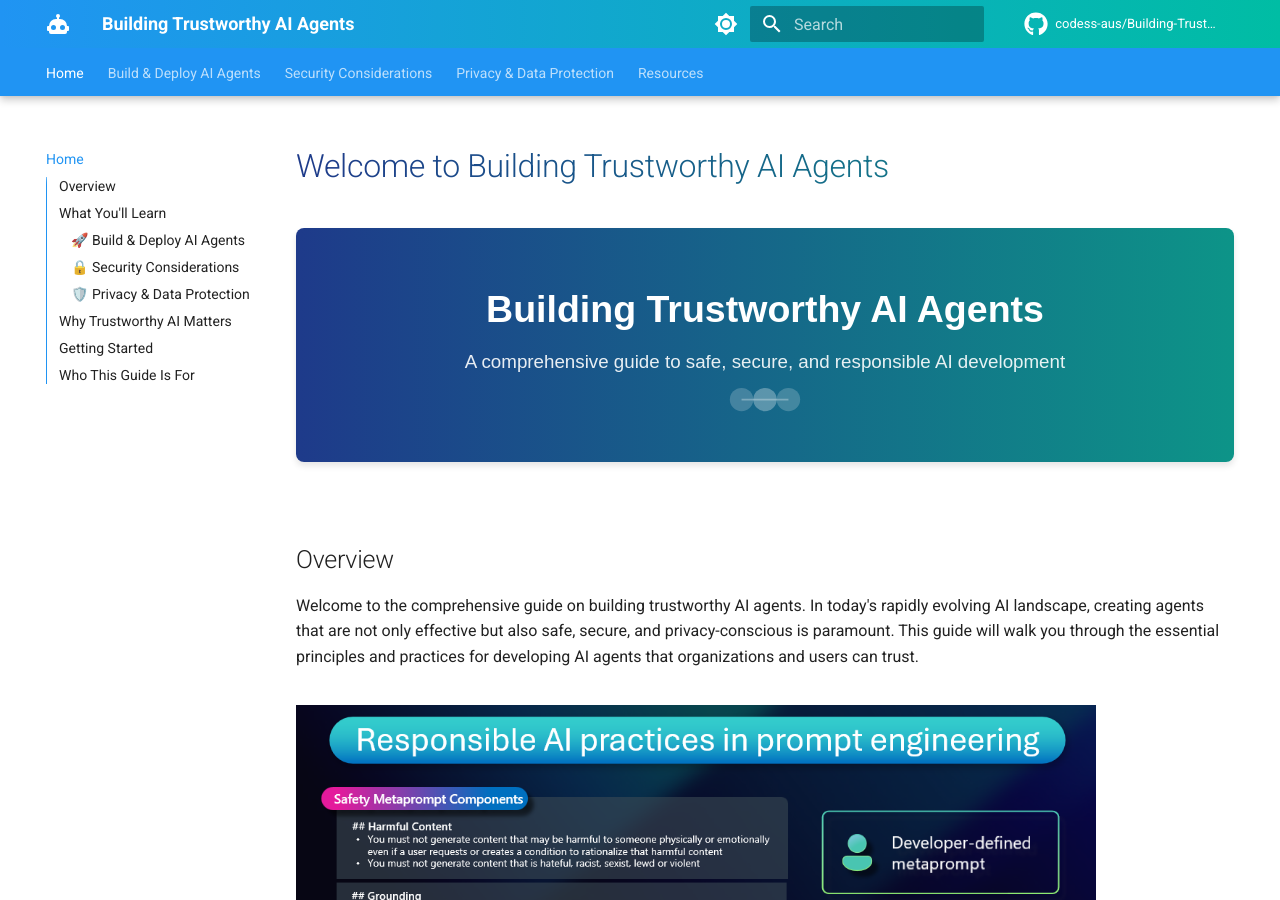
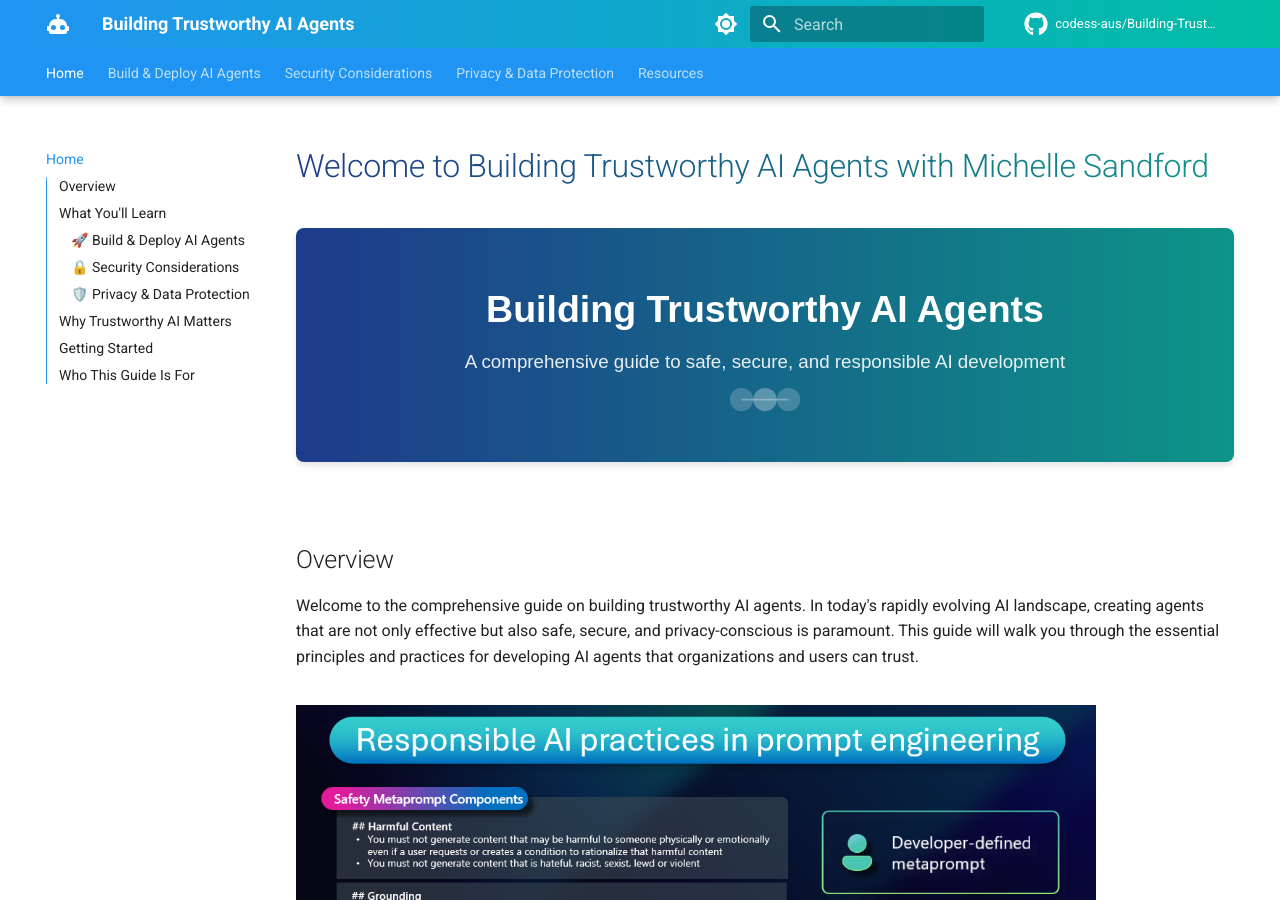
Before and after one commit to codess-aus/Building-Trustworthy-AI-Agents, an MkDocs documentation site: the page built from docs/index.md, in a window 1280 px wide and 900 px high. Built offline with MkDocs 1.6.1 and Material for MkDocs 9.7.7, drawn with Linux system fonts in a browser that asks for light colours; comment, search, counter and statistics services are not loaded.

Commit message:
Added name

```diff
--- a/docs/index.md
+++ b/docs/index.md
@@ -1,4 +1,4 @@
-# Welcome to Building Trustworthy AI Agents
+# Welcome to Building Trustworthy AI Agents with Michelle Sandford
 
 <img src="/Building-Trustworthy-AI-Agents/images/hero-main.svg" alt="Building Trustworthy AI Agents" style="width: 100%; max-height: 250px; object-fit: cover; border-radius: 8px; margin-bottom: 2em; box-shadow: 0 4px 6px rgba(0, 0, 0, 0.1);" role="img" aria-label="Building Trustworthy AI Agents Hero Image">
 
```
